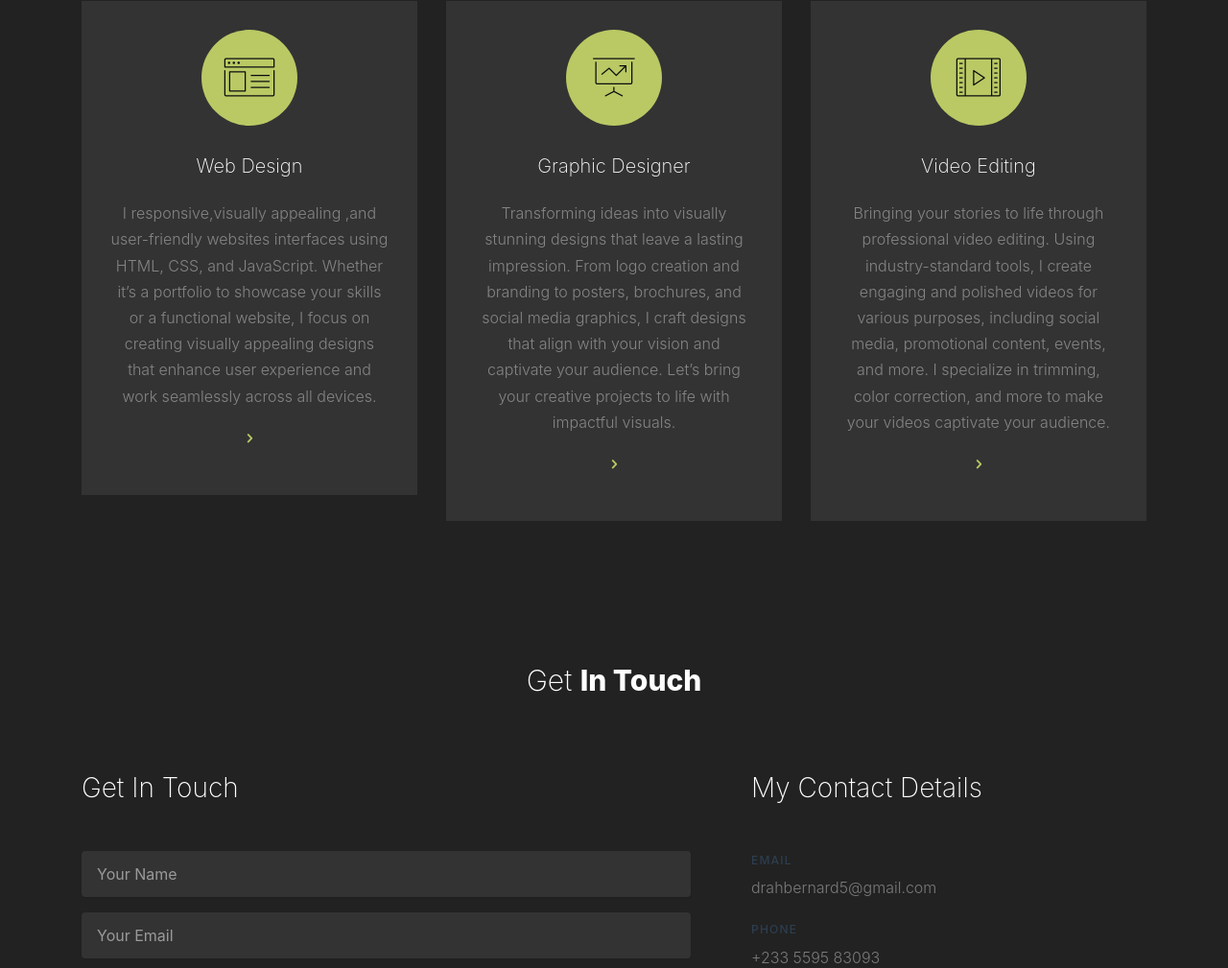
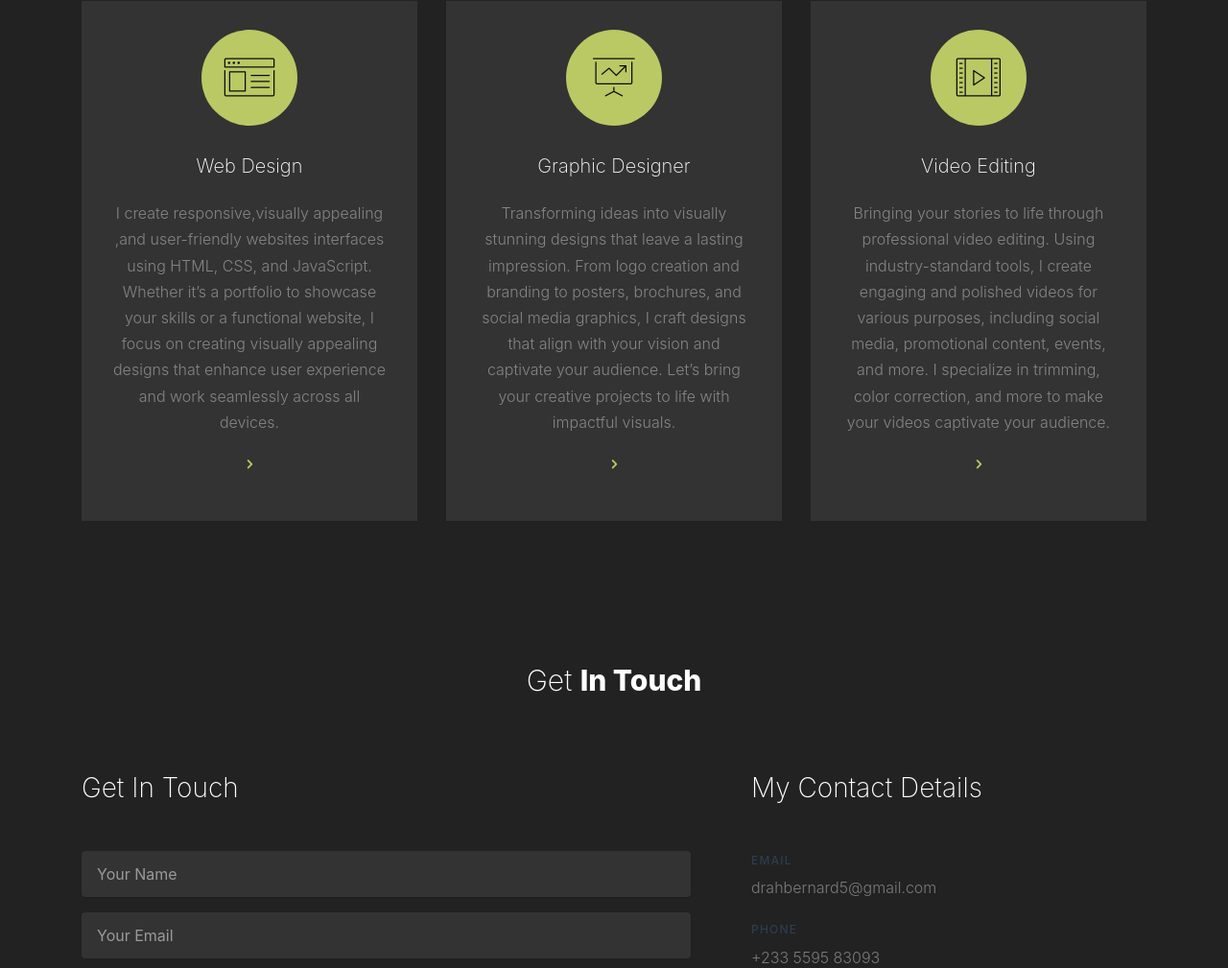
Before and after one commit to DHEBIT/my-own, a plain HTML site: page index.html in a window 1280 px wide. Shown: the part 4896-5905 px from the top of the page at 96% size. Drawn offline with nearby package versions, Linux system fonts and the light colour scheme; files whose address does not match are found by name.

Commit message:
Update index.html

```diff
--- a/index.html
+++ b/index.html
@@ -379,7 +379,7 @@
 							<span class="icon-browser2"></span>
 						</span>
 						<h3 class="mb-4">Web Design</h3>
-						<p> I responsive,visually appealing ,and user-friendly websites  interfaces using HTML, CSS, and JavaScript. Whether it’s a portfolio to showcase your skills or a functional website, I focus on creating visually appealing designs that enhance user experience and work seamlessly across all devices.</p>
+						<p> I create responsive,visually appealing ,and user-friendly websites  interfaces using HTML, CSS, and JavaScript. Whether it’s a portfolio to showcase your skills or a functional website, I focus on creating visually appealing designs that enhance user experience and work seamlessly across all devices.</p>
 						<p><a href="#" class="site-link"> <i class="icon-chevron-right"></i></a></p>
 					</div>
 				</div>
```
